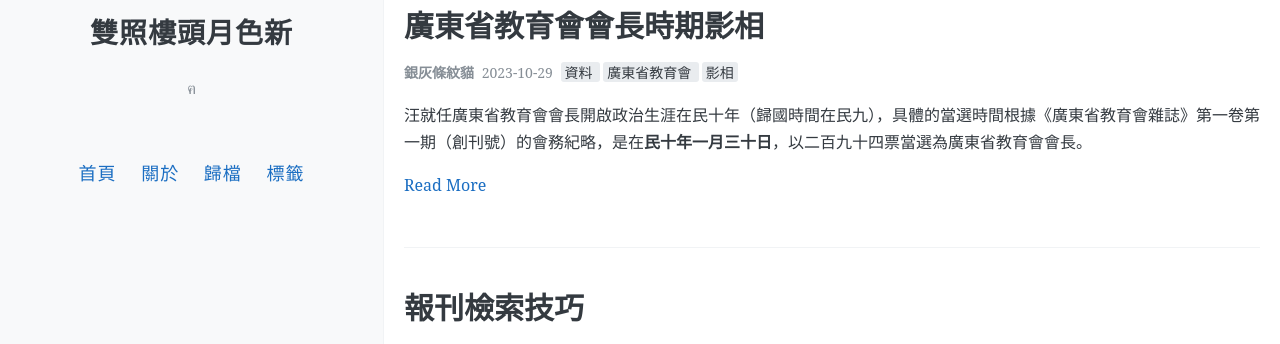
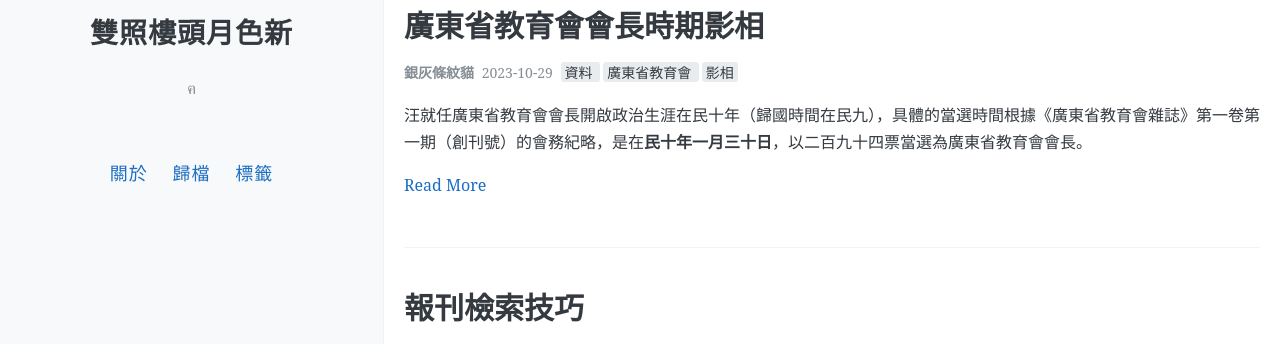
Before and after one commit to silvertabbycat/WangJingwei, a Jekyll site: the page built from index.html, in a window 1280 px wide. Shown: the part 290-634 px from the top of the page. Built offline with Jekyll 4.4.1, drawn with Linux system fonts in a browser that asks for light colours; the list of posts is cut into pages by our own code; comment, search, counter and statistics services are not loaded.

Commit message:
Update _config.yml

```diff
--- a/_config.yml
+++ b/_config.yml
@@ -32,8 +32,6 @@ favicon: https://s2.loli.net/2023/10/19/mKNEUYskhlrZ9Tc.jpg
 
 # 菜单中的按钮
 navigation:
-  - name: 首頁
-    url: /
   - name: 關於
     url: /about
   - name: 歸檔
```
